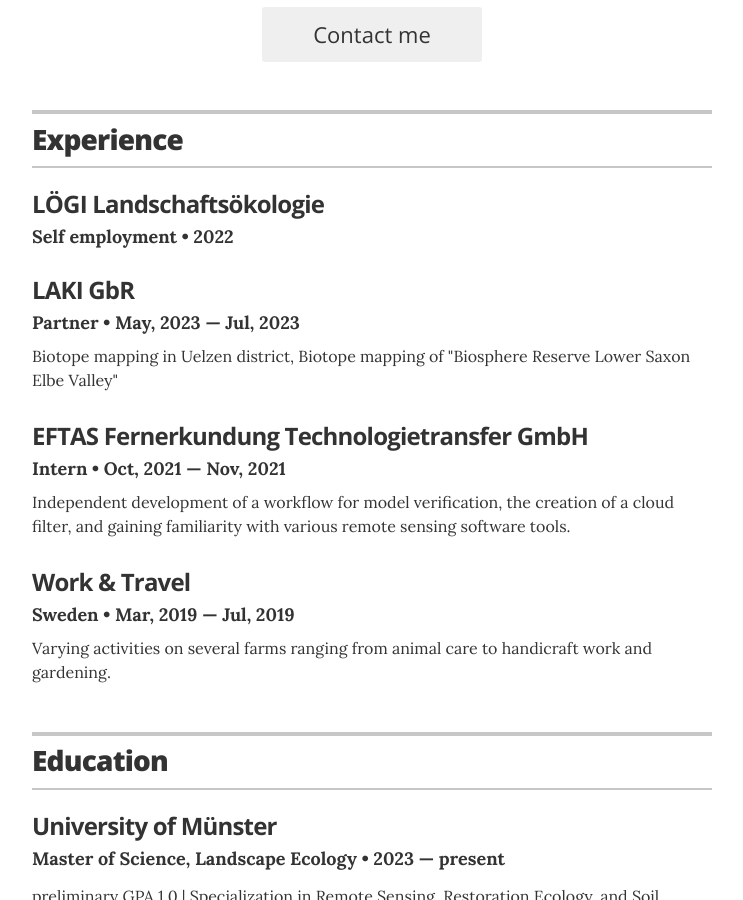
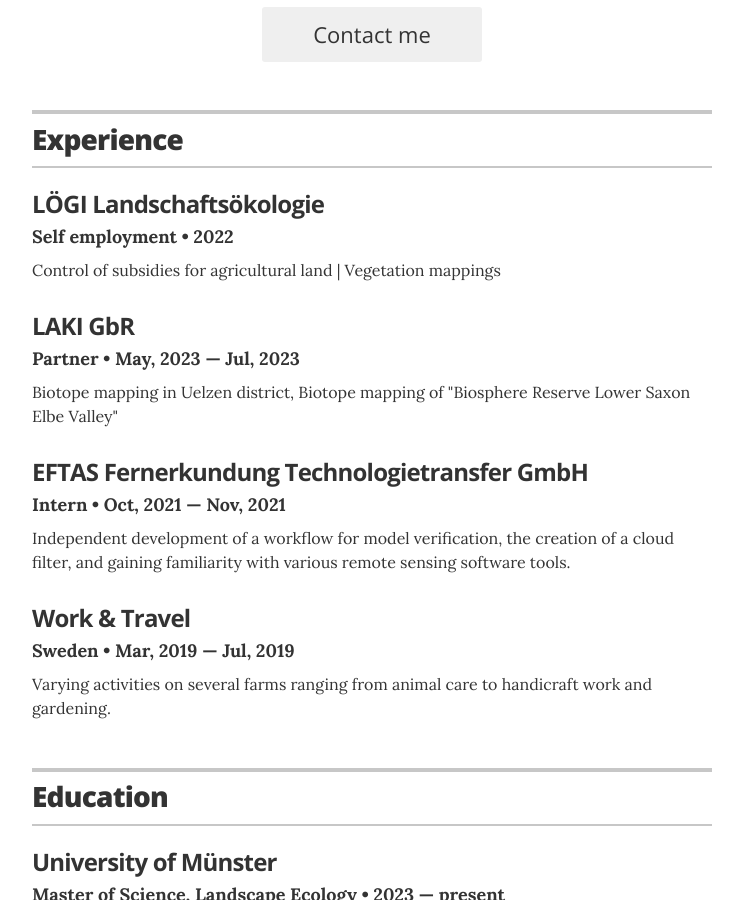
Before and after one commit to ESA99/resume, a Jekyll site: the page built from index.html, in a window 1280 px wide and 900 px high, scrolled down 415 px. Shown: the whole window, without its empty margins (268-1011 px from the left). Built offline with Jekyll 4.4.1, drawn with Linux system fonts in a browser that asks for light colours.

Commit message:
Update experience.yml

```diff
--- a/_data/experience.yml
+++ b/_data/experience.yml
@@ -3,7 +3,7 @@
 - company: LÖGI Landschaftsökologie
   position: Self employment
   duration: 2022
-  summary:
+  summary: Control of subsidies for agricultural land | Vegetation mappings
 
 
 # Freelance Cartographer
```
